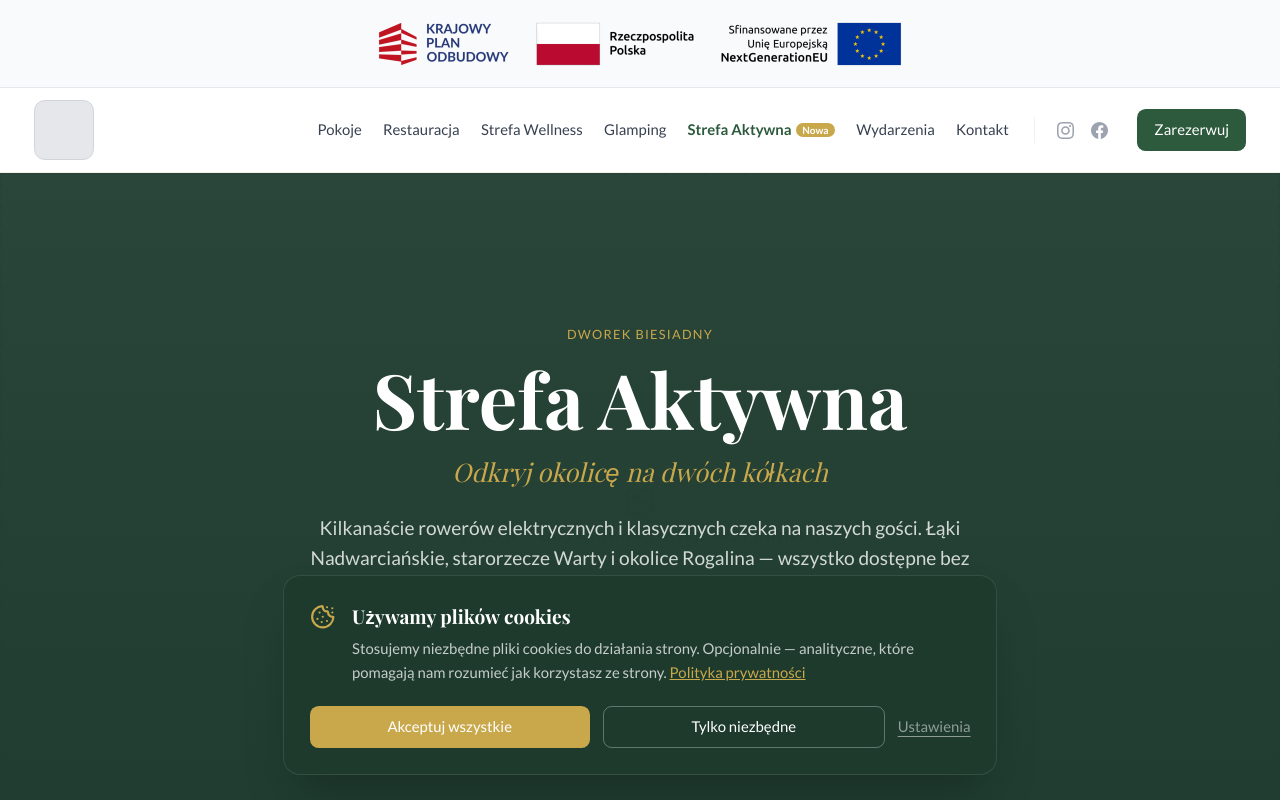
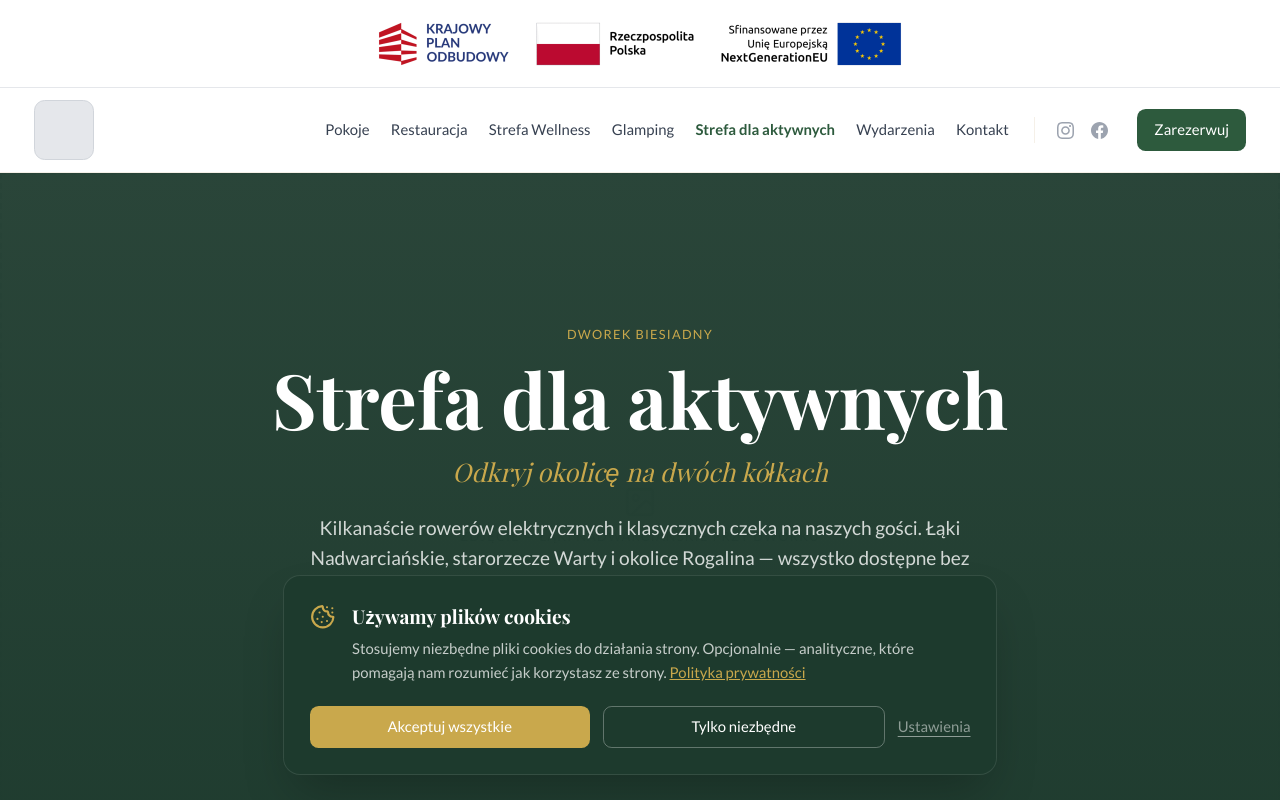
Before and after one commit to autorisepl/dworek-biesiadny, a Next.js app: page /strefa-aktywna in a window 1280 px wide. Shown: the top 800 px of the page. Built offline with nearby package versions, Linux system fonts and the light colour scheme; a web font is replaced by a local one.

Commit message:
fix: rename Strefa Aktywna -> Strefa dla aktywnych, remove Nowa badge
Simplify nav label comparison to use href instead of label text so it
doesn't silently break on copy changes.

```diff
--- a/src/app/strefa-aktywna/page.tsx
+++ b/src/app/strefa-aktywna/page.tsx
@@ -2,11 +2,11 @@ import type { Metadata } from "next";
 import { StrefaAktywnaContent } from "./strefa-aktywna-content";
 
 export const metadata: Metadata = {
-  title: "Strefa Aktywna — Rowery elektryczne i nie tylko | Dworek Biesiadny",
+  title: "Strefa dla aktywnych — Rowery elektryczne i nie tylko | Dworek Biesiadny",
   description:
     "Wypożyczalnia rowerów elektrycznych (150 zł/dzień) i klasycznych (70 zł/dzień) w Dworku Biesiadnym w Radzewicach. Odkryj Łąki Nadwarciańskie na dwóch kółkach.",
   openGraph: {
-    title: "Strefa Aktywna — Rowery | Dworek Biesiadny",
+    title: "Strefa dla aktywnych — Rowery | Dworek Biesiadny",
     description: "Wypożyczalnia rowerów elektrycznych i klasycznych. Idealne trasy wzdłuż Warty.",
   },
 };
--- a/src/app/strefa-aktywna/strefa-aktywna-content.tsx
+++ b/src/app/strefa-aktywna/strefa-aktywna-content.tsx
@@ -92,7 +92,7 @@ export function StrefaAktywnaContent() {
             transition={{ duration: 0.35 }}
           >
             <p className="font-body text-accent text-xs tracking-widest uppercase mb-4">Dworek Biesiadny</p>
-            <h1 className="font-heading text-5xl md:text-7xl font-bold mb-4">Strefa Aktywna</h1>
+            <h1 className="font-heading text-5xl md:text-7xl font-bold mb-4">Strefa dla aktywnych</h1>
             <p className="font-heading text-xl md:text-2xl italic text-accent mb-6">Odkryj okolicę na dwóch kółkach</p>
             <p className="font-body text-white/80 text-base md:text-lg max-w-2xl mx-auto mb-10">
               Kilkanaście rowerów elektrycznych i klasycznych czeka na naszych gości. Łąki
--- a/src/components/navbar.tsx
+++ b/src/components/navbar.tsx
@@ -14,7 +14,7 @@ const navLinks = [
   { href: "/restauracja", label: "Restauracja" },
   { href: "/strefa-wellness", label: "Strefa Wellness" },
   { href: "/glamping", label: "Glamping" },
-  { href: "/strefa-aktywna", label: "Strefa Aktywna" },
+  { href: "/strefa-aktywna", label: "Strefa dla aktywnych" },
   { href: "/wydarzenia", label: "Wydarzenia" },
   { href: "/kontakt", label: "Kontakt" },
 ];
@@ -73,12 +73,7 @@ export function Navbar() {
                   : "text-gray-700 hover:text-primary"
               )}
             >
-              {link.label === "Strefa Aktywna" ? (
-                <span className="flex items-center gap-1">
-                  {link.label}
-                  <span className="text-[10px] bg-accent text-white px-1.5 py-0.5 rounded-full font-body font-bold leading-none">Nowa</span>
-                </span>
-              ) : link.label}
+              {link.label}
             </Link>
           ))}
           <div className="flex items-center gap-2 ml-1 border-l border-cream pl-4">
@@ -128,9 +123,6 @@ export function Navbar() {
                   )}
                 >
                   {link.label}
-                  {link.href === "/strefa-aktywna" && (
-                    <span className="ml-2 text-[10px] bg-accent text-white px-1.5 py-0.5 rounded-full font-bold">Nowa</span>
-                  )}
                 </Link>
               ))}
               <div className="flex items-center gap-4 py-1">
```
